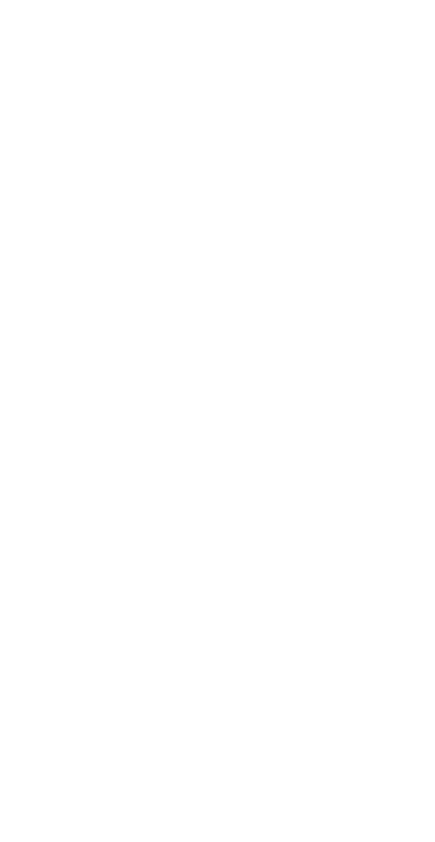
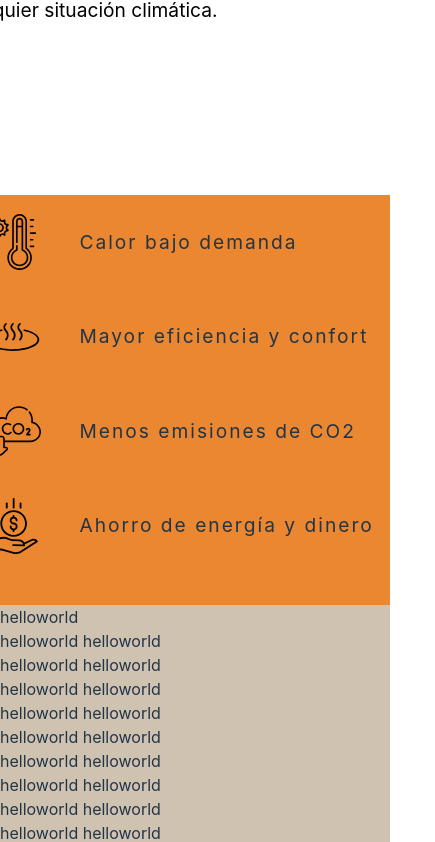
Before and after one commit to vctrubio/landing-warme, a React (Vite) app: page / in a window 390 px wide. Shown: the part 1779-2621 px from the top of the page, 435 px wide, since content can reach past the window. Before the commit the page ends 844 px from the top, so only its background shows below. Built offline with nearby package versions, Linux system fonts and the light colour scheme; a web font is replaced by a local one.

Commit message:
banner desc for mobile

```diff
--- a/src/App.jsx
+++ b/src/App.jsx
@@ -16,9 +16,9 @@ function App() {
       <div id="banner">
         <BannerPhoto />
       </div>
-      {/* <div id="desc">
+      <div id="desc">
         <BannerDesc />
-      </div> */}
+      </div>
       {/* <div id="calc">
         <Calculator />
       </div> */}
--- a/src/components/Banners.jsx
+++ b/src/components/Banners.jsx
@@ -80,6 +80,16 @@ export const BannerDesc = () => {
                     </div>
                 </div>
                 <div className='banner-cartoon-photo'>
+                    helloworld<br></br>helloworld
+                    helloworld<br></br>helloworld
+                    helloworld<br></br>helloworld
+                    helloworld<br></br>helloworld
+                    helloworld<br></br>helloworld
+                    helloworld<br></br>helloworld
+                    helloworld<br></br>helloworld
+                    helloworld<br></br>helloworld
+                    helloworld<br></br>helloworld
+                    helloworld<br></br>helloworld
                 </div>
             </flex>
         </div>
--- a/src/css/App.css
+++ b/src/css/App.css
@@ -23,6 +23,11 @@
   color: #888;
 }
 
+flex {
+  display: flex;
+  flex-direction: row;
+  /* border: 1px solid blue; */
+}
 
 @keyframes logo-spin {
   from {
@@ -38,3 +43,9 @@
     animation: logo-spin infinite 20s linear;
   }
 }
+
+@media (max-width: 768px) {
+  flex {
+    flex-direction: column;
+  }
+}
--- a/src/css/banner.css
+++ b/src/css/banner.css
@@ -123,15 +123,12 @@
 }
 
 @media (max-width: 768px) {
-    .banner-cartoon-photo {
-        display: none;
+    .banner-cartoon{
+        flex-direction: column;
+        >*{
+            width: 100vw !important;
+            height: 100% !important;
+        }
     }
 
-    .margin-up-down {
-        width: 100vw;
-    }
-
-    .icon-text {
-        padding: 0;
-    }
 }
--- a/src/css/index.css
+++ b/src/css/index.css
@@ -70,11 +70,6 @@ h1 {
   line-height: 1.1;
 }
 
-flex {
-  display: flex;
-  flex-direction: row;
-}
-
 
 button {
   border-radius: 8px;
@@ -113,9 +108,3 @@ button:focus-visible {
     background-color: #f9f9f9;
   }
 }
-
-@media (max-width: 768px) {
-  flex {
-    flex-direction: column;
-  }
-}
```
